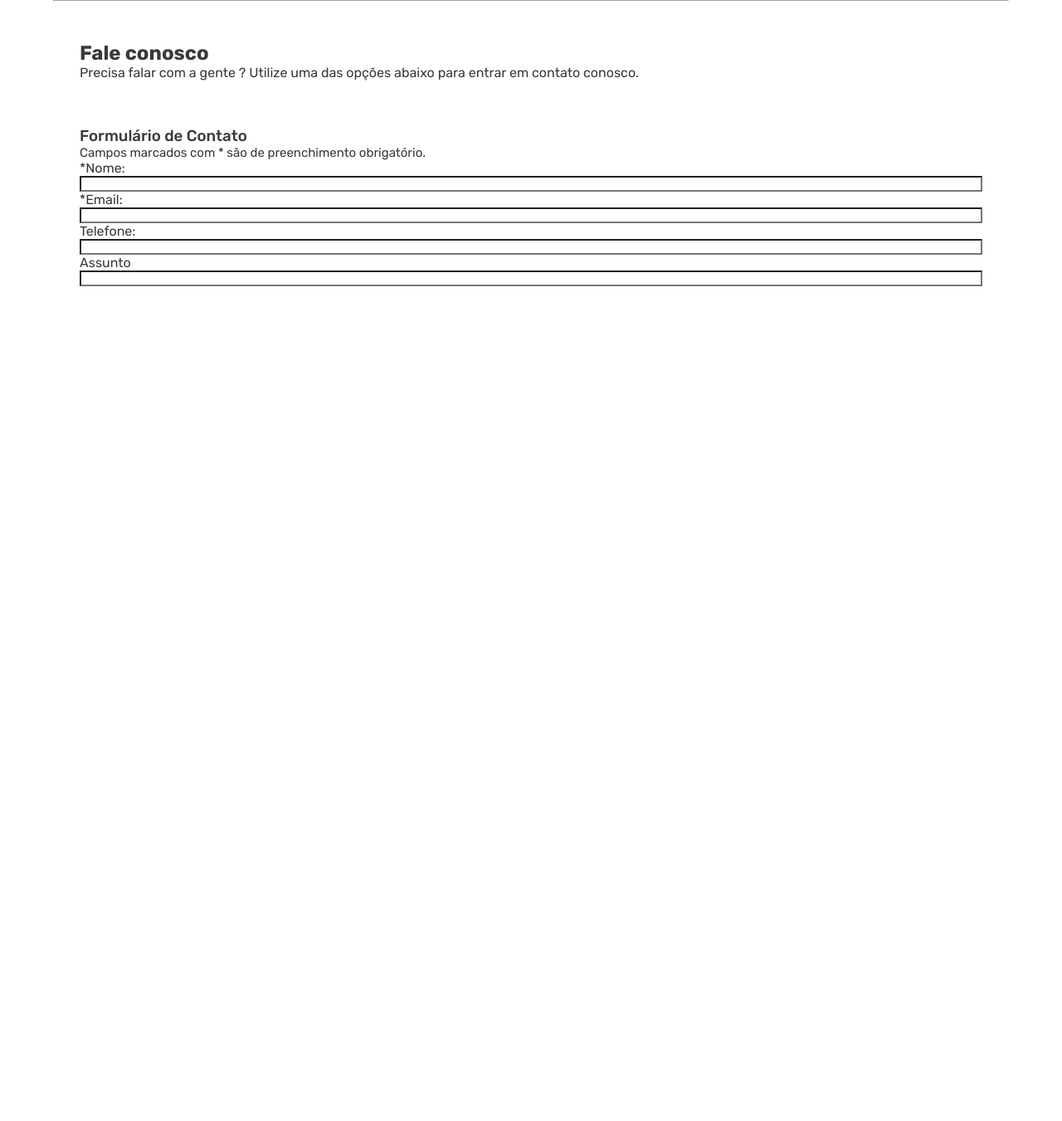
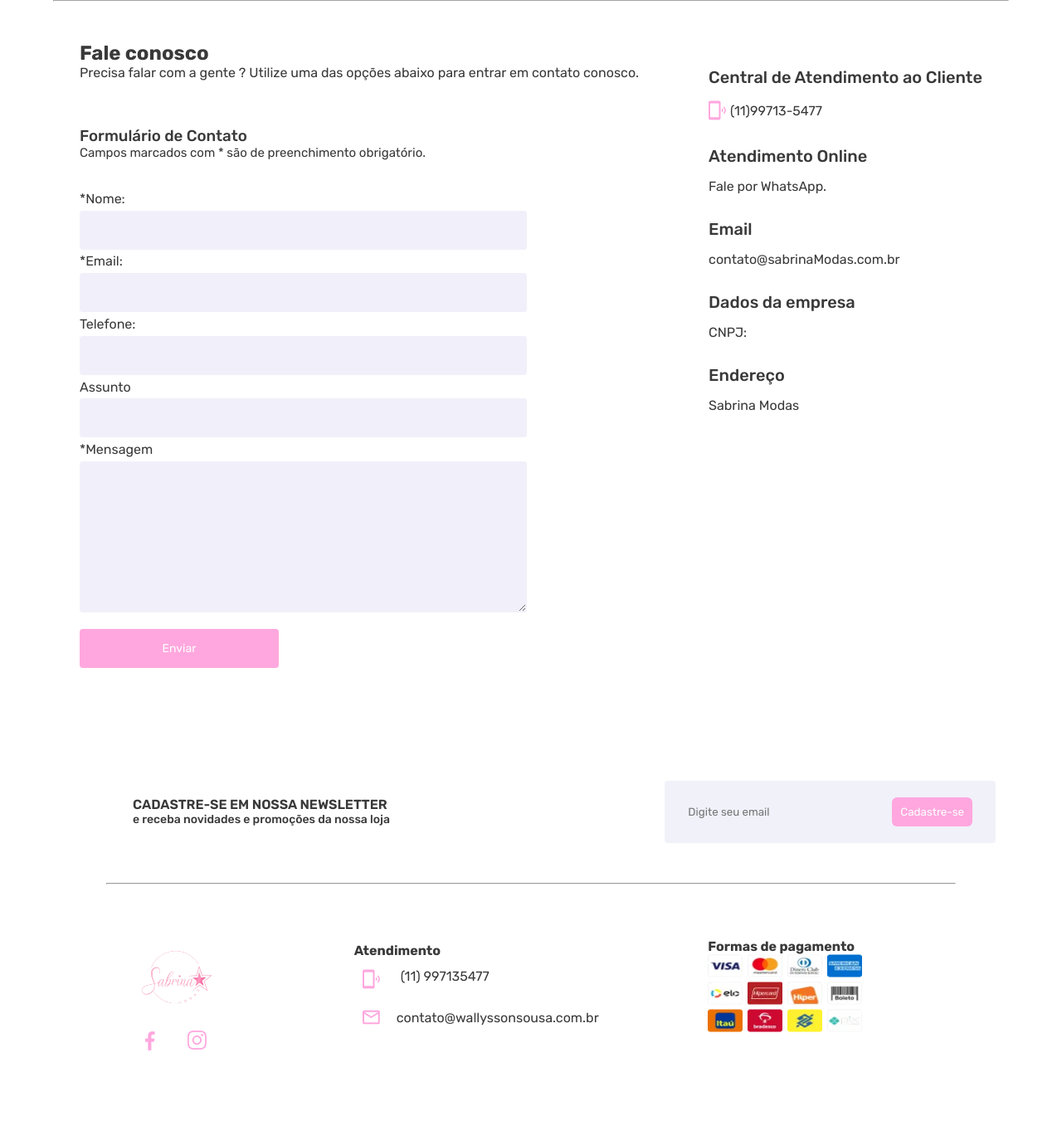
Before and after one commit to WallyssonSousa/ecommerce_sabrina-modas, a PHP site: page /views/Contato/index.html in a window 1280 px wide. Shown: the part 139-1490 px from the top of the page at 83% size. Before the commit the page ends 484 px from the top, so only its background shows below. Run offline with PHP 8.4, Linux system fonts and the light colour scheme.

Commit message:
Contatos finalizados

```diff
--- a/css/contato.css
+++ b/css/contato.css
@@ -60,7 +60,7 @@
     align-items: center;
 }
 
-.input {
+.input-header {
     border: none;
     background-color: transparent;
     outline: none;
@@ -70,7 +70,7 @@
     color: #616161;
 }
 
-.input::placeholder {
+.input-header::placeholder {
     color: #616161;
     font-size: 14px;
 }
@@ -105,23 +105,195 @@
     border-color: #F8F7FC;
 }
 
-.container-contatos{
+.container-contatos {
     margin: 3rem 6rem;
+    display: flex;
+    justify-content: space-between;
+    flex-direction: row;
 }
 
-.container-form{
+.container-form {
     margin: 3.5rem 0;
 }
 
-.titulo-form{
+.titulo-form {
     font-weight: 500;
 }
 
-.semi-titulo--form{
+.semi-titulo--form {
     font-size: 15px;
 }
 
-.form{
+.form {
     display: flex;
     flex-direction: column;
+    justify-content: center;
+    margin-top: 2rem;
 }
+
+.label {
+    margin: 0.3rem 0;
+}
+
+.input {
+    border: 1px solid #F1F0FA;
+    background-color: #F1F0FA;
+    border-radius: 3px;
+    width: 80%;
+    padding: 15px 15px;
+}
+
+.textarea {
+    border: 1px solid #F1F0FA;
+    background-color: #F1F0FA;
+    border-radius: 3px;
+    width: 80%;
+    padding: 15px 15px;
+}
+
+.button-enviar {
+    background-color: #FFA7DE;
+    color: #ffffff;
+    font-weight: 400;
+    border: none;
+    padding: 15px 30px;
+    cursor: pointer;
+    border-radius: 4px;
+    font-size: 14px;
+    font-style: normal;
+    width: 15rem;
+    margin-top: 20px;
+}
+
+.divulgacao-contatos{
+    margin-top: 1rem;
+    display: flex;
+    flex-direction: column;
+
+}
+
+.divulgacao-item{
+    margin: 15px 0;
+}
+
+.titulo-divulgacao{
+    font-size: 20px;
+    font-weight: 500;
+}
+
+.divulgacao-container{
+    display: flex;
+    margin-top: 15px;
+    align-items: center;
+}
+
+.divulgacao-text{
+    width: 80%;
+}
+
+.footer {
+    background-color: #FBFCFE;
+    max-width: 100%;
+    margin: 5rem 0;
+}
+
+.footer--cabecalho {
+    display: flex;
+    justify-content: space-between;
+    align-items: center;
+}
+
+.footer--titulo-newsletter {
+    margin: 0 10rem;
+}
+
+.footer--titulo-newsletter h3 {
+    font-size: 16px;
+    font-weight: 600;
+}
+
+.footer--titulo-newsletter h4 {
+    font-size: 14px;
+    font-weight: 500;
+}
+
+.footer--compo-texto {
+    margin: 0 5rem;
+
+}
+
+.campo-texto {
+    background-color: #f1f0faee;
+    border-radius: 4px;
+    padding: 20px 60px;
+    display: flex;
+    justify-content: space-between;
+    align-items: center;
+}
+
+.input-footer {
+    border: none;
+    outline: none;
+    background-color: transparent;
+    position: relative;
+    right: 2rem;
+}
+
+.button-footer {
+    border: none;
+    border-radius: 6px;
+    background-color: #FFA7DE;
+    color: #fff;
+    padding: 10px;
+    position: relative;
+    left: 2rem;
+    cursor: pointer;
+}
+
+.footer-hr {
+    width: 80%;
+    margin: 3rem;
+    border-color: #f1f1f1;
+}
+
+.footer--rodape {
+    display: flex;
+    align-items: center;
+}
+
+.footer--midia {
+    display: flex;
+    flex-direction: column;
+    align-items: center;
+    justify-content: center;
+    flex-basis: 33.33%;
+    flex-grow: 1;
+}
+
+.logo-rodape{
+    width: 30%;
+}
+
+.footer--contatos {
+    flex-basis: 33.33%;
+    flex-grow: 1;
+}
+
+.footer--item-contato{
+    display: flex;
+    padding: 12px 0;
+    align-items: start;
+}
+
+.footer--item-contato img{
+    margin-right: 10px;
+}
+
+.footer--pagamento {
+    flex-basis: 33.33%;
+    flex-grow: 1;
+}
+
+.footer-icons{
+    padding: 0 10px;
+}
--- a/css/produto.css
+++ b/css/produto.css
@@ -60,7 +60,7 @@
     align-items: center;
 }
 
-.input {
+.input-header {
     border: none;
     background-color: transparent;
     outline: none;
@@ -70,7 +70,7 @@
     color: #616161;
 }
 
-.input::placeholder {
+.input-header::placeholder {
     color: #616161;
     font-size: 14px;
 }
--- a/css/style.css
+++ b/css/style.css
@@ -60,7 +60,7 @@
     align-items: center;
 }
 
-.input {
+.input-header {
     border: none;
     background-color: transparent;
     outline: none;
@@ -70,7 +70,7 @@
     color: #616161;
 }
 
-.input::placeholder {
+.input-header::placeholder {
     color: #616161;
     font-size: 14px;
 }
--- a/index.html
+++ b/index.html
@@ -36,7 +36,7 @@
         </nav>
 
         <div class="input-search">
-            <input class="input" type="search" placeholder="Faça sua pesquisa" />
+            <input class="input-header" type="search" placeholder="Faça sua pesquisa" />
             <img class="input-icon" src="img/procurar.png" alt="procurar">
         </div>
 
--- a/views/Contato/index.html
+++ b/views/Contato/index.html
@@ -34,7 +34,7 @@
         </nav>
 
         <div class="input-search">
-            <input class="input" type="search" placeholder="Faça sua pesquisa" />
+            <input class="input-header" type="search" placeholder="Faça sua pesquisa" />
             <img class="input-icon" src="../../img/procurar.png" alt="procurar">
         </div>
 
@@ -65,24 +65,109 @@
                 <h3 class="titulo-form">Formulário de Contato</h3>
                 <p class="semi-titulo--form">Campos marcados com * são de preenchimento obrigatório.</p>
                 <form class="form">
-                    <label for="nome">*Nome:</label>
-                    <input type="text" name="nome" id="nome">
+                    <label class="label" for="nome">*Nome:</label>
+                    <input class="input" type="text" name="nome" id="nome">
 
-                    <label for="email">*Email:</label>
-                    <input type="email" name="email" id="email">
+                    <label class="label" for="email">*Email:</label>
+                    <input class="input" type="email" name="email" id="email">
 
-                    <label for="telefone">Telefone:</label>
-                    <input type="tel" name="telefone" id="telefone">
+                    <label class="label" for="telefone">Telefone:</label>
+                    <input class="input" type="tel" name="telefone" id="telefone">
 
-                    <label for="assunto">Assunto</label>
-                    <input type="text" name="assunto" id="assunto">
+                    <label class="label" for="assunto">Assunto</label>
+                    <input class="input" type="text" name="assunto" id="assunto">
+
+                    <label class="label" for="mensagem">*Mensagem</label>
+                    <textarea class="textarea" name="mensagem" id="mensagem" cols="30" rows="10"></textarea>
+
+                    <button class="button-enviar">Enviar</button>
+
                 </form>
+
+
             </div>
         </div>
         <div class="divulgacao-contatos">
-
+            <div class="divulgacao-item">
+                <p class="titulo-divulgacao">Central de Atendimento ao Cliente</p>
+                <div class="divulgacao-container">
+                    <img src="../../img/celular.png" alt="icon-celular">
+                    <p class="divulgacao-text">(11)99713-5477</p>
+                </div>
+            </div>
+            <div class="divulgacao-item">
+                <p class="titulo-divulgacao">Atendimento Online</p>
+                <div class="divulgacao-container">
+                    <p class="divulgacao-text">Fale por WhatsApp.</p>
+                </div>
+            </div>
+            <div class="divulgacao-item">
+                <p class="titulo-divulgacao">Email</p>
+                <div class="divulgacao-container">
+                    <p class="divulgacao-text">contato@sabrinaModas.com.br</p>
+                </div>
+            </div>
+            <div class="divulgacao-item">
+                <p class="titulo-divulgacao">Dados da empresa</p>
+                <div class="divulgacao-container">
+                    <p class="divulgacao-text">CNPJ: </p>
+                </div>
+            </div>
+            <div class="divulgacao-item">
+                <p class="titulo-divulgacao">Endereço</p>
+                <div class="divulgacao-container">
+                    <p class="divulgacao-text">Sabrina Modas </p>
+                </div>
+            </div>
         </div>
     </section>
+    <footer class="footer">
+        <div class="footer--cabecalho">
+            <div class="footer--titulo-newsletter">
+                <h3>CADASTRE-SE EM NOSSA NEWSLETTER</h3>
+                <h4>e receba novidades e promoções da nossa loja</h4>
+            </div>
+
+            <div class="footer--compo-texto">
+                <div class="campo-texto">
+                    <input class="input-footer" type="email" placeholder="Digite seu email">
+                    <button class="button-footer">Cadastre-se</button>
+                </div>
+            </div>
+        </div>
+
+        <div class="container-hr">
+            <hr class="footer-hr">
+        </div>
+
+        <div class="footer--rodape">
+            <div class="footer--midia">
+                <img src="../../img/logo.png" alt="logo rodape" class="logo-rodape">
+                <div class="footer--midia-redesociais">
+
+                    <img src="../../img/facebook.png" alt="facebook" class="footer-icons">
+
+                    <img src="../../img/instagram.png" alt="instagram" class="footer-icons">
+                </div>
+            </div>
+            <div class="footer--contatos">
+                <h4>Atendimento</h4>
+                <div class="footer--item-contato">
+                    <img src="../../img/celular.png" alt="celular" class="footer-icons">
+                    <p>(11) 997135477</p>
+                </div>
+                <div class="footer--item-contato">
+                    <img src="../../img/email.png" alt="email.png" class="footer-icons">
+                    <p>contato@wallyssonsousa.com.br</p>
+                </div>
+            </div>
+            <div class="footer--pagamento">
+                <h4>Formas de pagamento</h4>
+                <img src="../../img/lista-pagamentos.png" alt="lista-pagamentos">
+            </div>
+        </div>
+
+    </footer>
 </body>
 
 </html>
--- a/views/Produtos/index.html
+++ b/views/Produtos/index.html
@@ -34,7 +34,7 @@
         </nav>
 
         <div class="input-search">
-            <input class="input" type="search" placeholder="Faça sua pesquisa" />
+            <input class="input-header" type="search" placeholder="Faça sua pesquisa" />
             <img class="input-icon" src="../../img/procurar.png" alt="procurar">
         </div>
 
```
